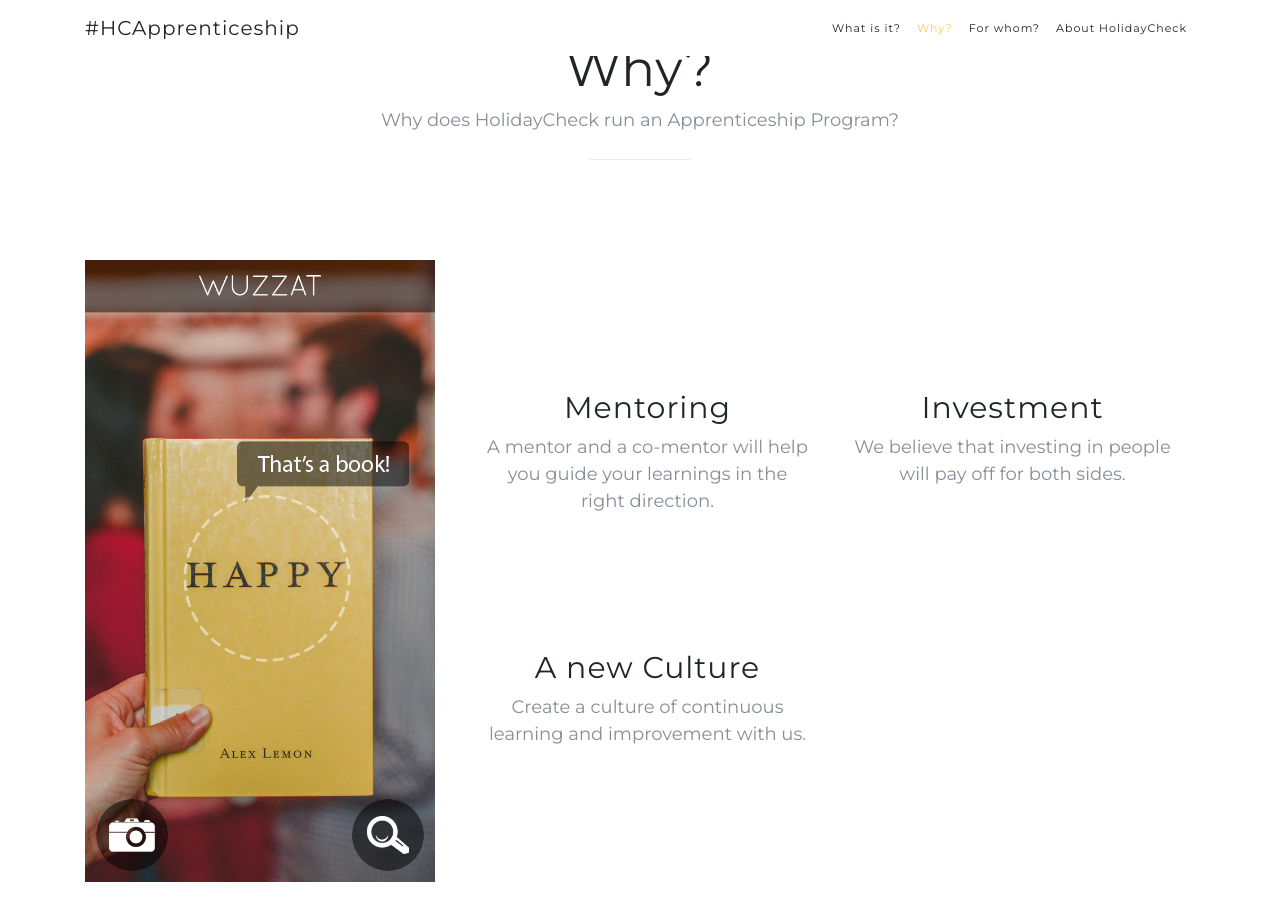
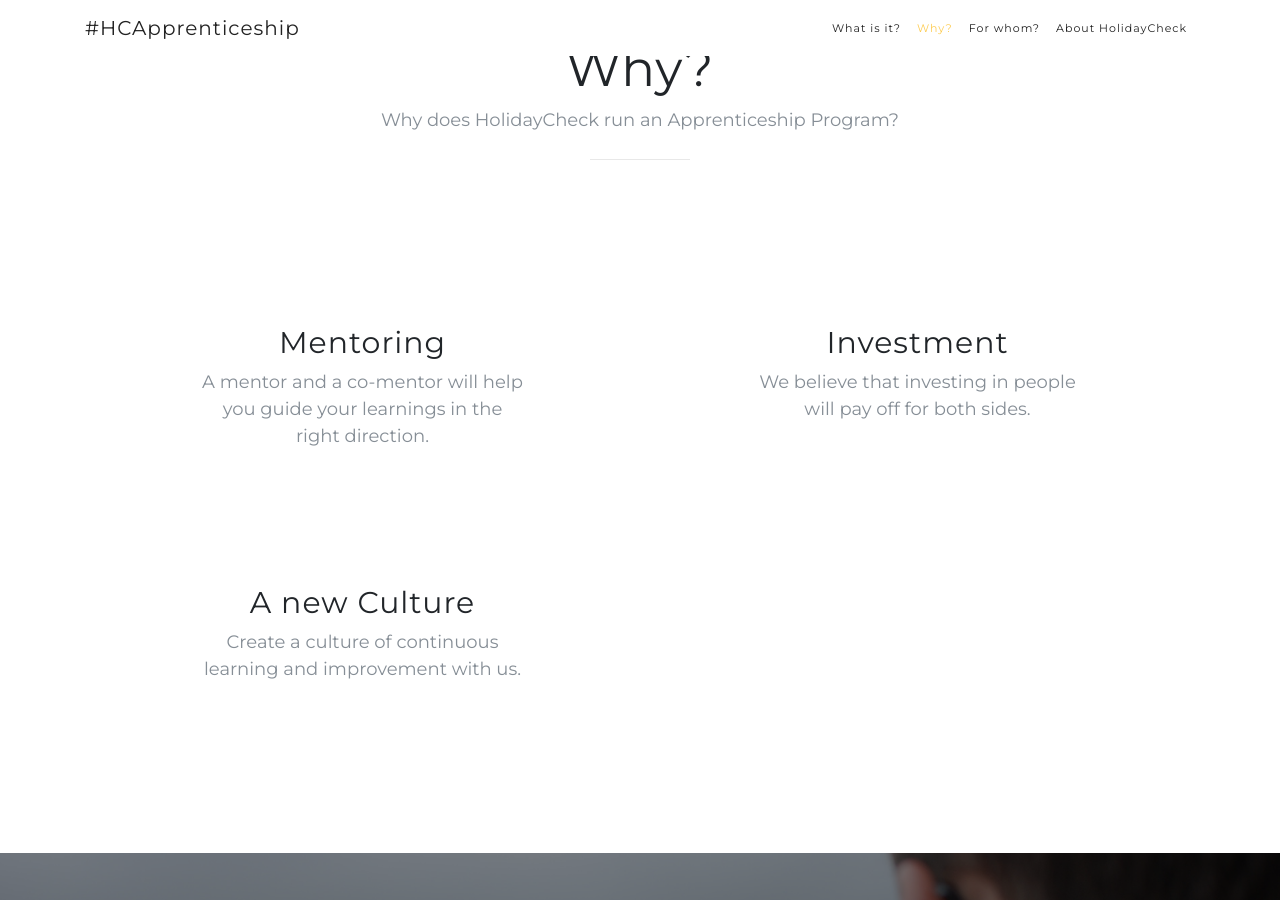
Before and after one commit to holidaycheck/apprenticeship, a Jekyll site: the page built from index.md, in a window 1280 px wide and 900 px high, scrolled down 1583 px. Built offline with Jekyll 4.4.1, drawn with Linux system fonts in a browser that asks for light colours; nearby versions of some CDN libraries.

Commit message:
Remove the placeholder image from the features block.

```diff
--- a/_layouts/features.html
+++ b/_layouts/features.html
@@ -6,10 +6,7 @@
       <hr>
     </div>
     <div class="row">
-      <div class="col-lg-4 my-auto">
-        <img src="img/demo-screen-1.jpg" class="img-fluid" alt="">
-      </div>
-      <div class="col-lg-8 my-auto">
+      <div class="col-lg-12 my-auto">
         <div class="container-fluid">
           {% for feature in page.features %}
             {% assign index_mod2 = forloop.index | modulo:2 %}
```
Also changed, not shown: img/demo-screen-1.jpg (deleted).
